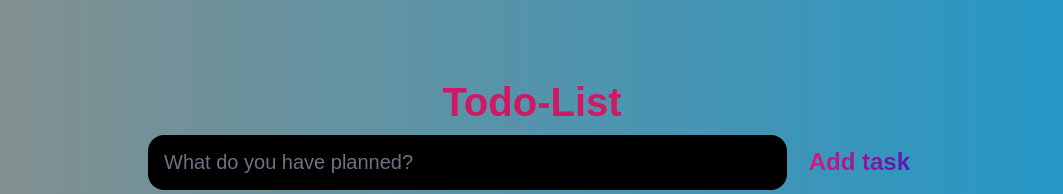
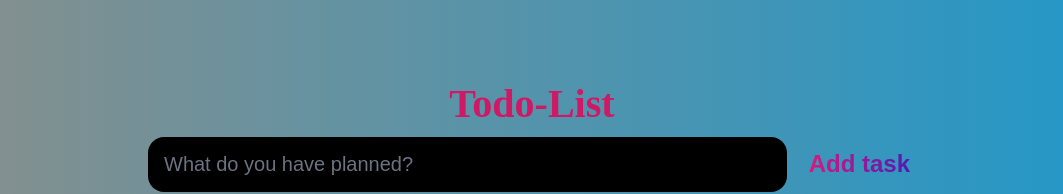
Before and after one commit to viharikacheedi/todolist, a plain HTML site: page index.html in a window 1280 px wide. Shown: the top 194 px of the page, without its empty margins (108-1171 px from the left). Drawn offline with Linux system fonts and the light colour scheme.

Commit message:
Update styles.css

```diff
--- a/styles.css
+++ b/styles.css
@@ -36,7 +36,8 @@ header h1{
 	color:rgb(208, 24, 100);
 	margin-bottom: 0.6rem;
     margin-top: 3rem;
-	text-align:center
+	text-align:center;
+	font-family:'sans-serif';
 }
 
 header h1 span{
```
